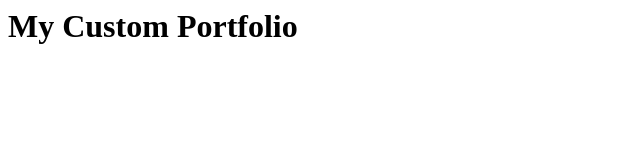
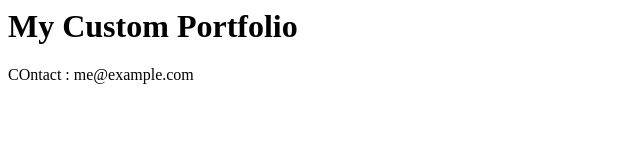
Before and after one commit to i-vivekpal/my-portfolio-repo, a plain HTML site: page index.html in a window 1280 px wide. Shown: the whole page, without its empty margins (0-640 px from the left). Drawn offline with Linux system fonts and the light colour scheme.

Commit message:
Add contact info

```diff
--- a/index.html
+++ b/index.html
@@ -1 +1,2 @@
 <h1>My Custom Portfolio</h1>
+<p>COntact : me@example.com</p>
```
